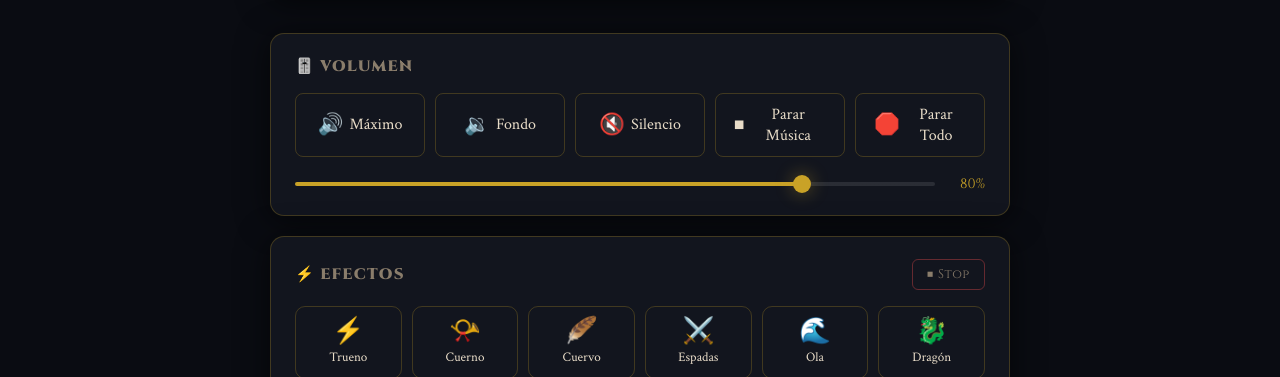
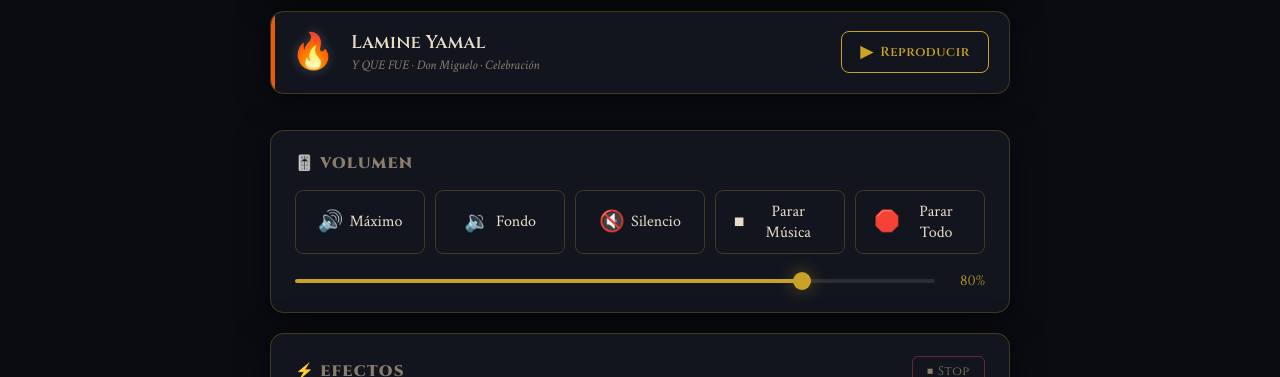
Before and after one commit to callejasv1/alianza_vikinga, a plain HTML site: page index.html in a window 1280 px wide. Shown: the part 723-1100 px from the top of the page. Drawn offline with Linux system fonts and the light colour scheme.

Commit message:
feat: add Lamine Yamal - Y QUE FUE (Don Miguelo) track with normalized volume

```diff
--- a/app.js
+++ b/app.js
@@ -33,6 +33,13 @@
     detail:  'Rey Iñaki · Reina Josefa',
     icon:    '👑',
     cardId:  'card-4'
+  },
+  5: {
+    file:    'audio/lamine_yamal.mp3',
+    name:    'Lamine Yamal',
+    detail:  'Y QUE FUE · Don Miguelo',
+    icon:    '🔥',
+    cardId:  'card-5'
   }
 };
 
--- a/index.html
+++ b/index.html
@@ -65,6 +65,18 @@
           <p>Rey Iñaki · Reina Josefa · 185 años</p>
         </div>
         <button class="play-btn" data-track="4" aria-label="Reproducir entrada de los reyes">
+          <span class="btn-icon">▶</span>
+          <span class="btn-label">Reproducir</span>
+        </button>
+      </div>
+
+      <div class="section-card" id="card-5">
+        <div class="section-icon">🔥</div>
+        <div class="section-info">
+          <h2>Lamine Yamal</h2>
+          <p>Y QUE FUE · Don Miguelo · Celebración</p>
+        </div>
+        <button class="play-btn" data-track="5" aria-label="Reproducir Lamine Yamal">
           <span class="btn-icon">▶</span>
           <span class="btn-label">Reproducir</span>
         </button>
--- a/style.css
+++ b/style.css
@@ -27,6 +27,7 @@
   --c2: #3d7ab5; /* azul histórico */
   --c3: #a84b2f; /* rojo dragones */
   --c4: #c9a227; /* oro reyes */
+  --c5: #e85d04; /* fuego / lamine yamal */
 }
 
 /* Reset y base */
@@ -150,6 +151,7 @@
 #card-2::before { background: var(--c2); }
 #card-3::before { background: var(--c3); }
 #card-4::before { background: var(--c4); }
+#card-5::before { background: var(--c5); }
 
 .section-card:hover {
   background: var(--bg-card-h);
@@ -676,6 +678,7 @@
 .section-card:nth-child(2) { animation-delay: 0.12s; }
 .section-card:nth-child(3) { animation-delay: 0.19s; }
 .section-card:nth-child(4) { animation-delay: 0.26s; }
-.volume-controls            { animation-delay: 0.32s; }
-.sfx-controls               { animation-delay: 0.38s; }
-.now-playing                { animation-delay: 0.44s; }
+.section-card:nth-child(5) { animation-delay: 0.31s; }
+.volume-controls            { animation-delay: 0.36s; }
+.sfx-controls               { animation-delay: 0.42s; }
+.now-playing                { animation-delay: 0.48s; }
```
Also changed, not shown: 1 other file.
